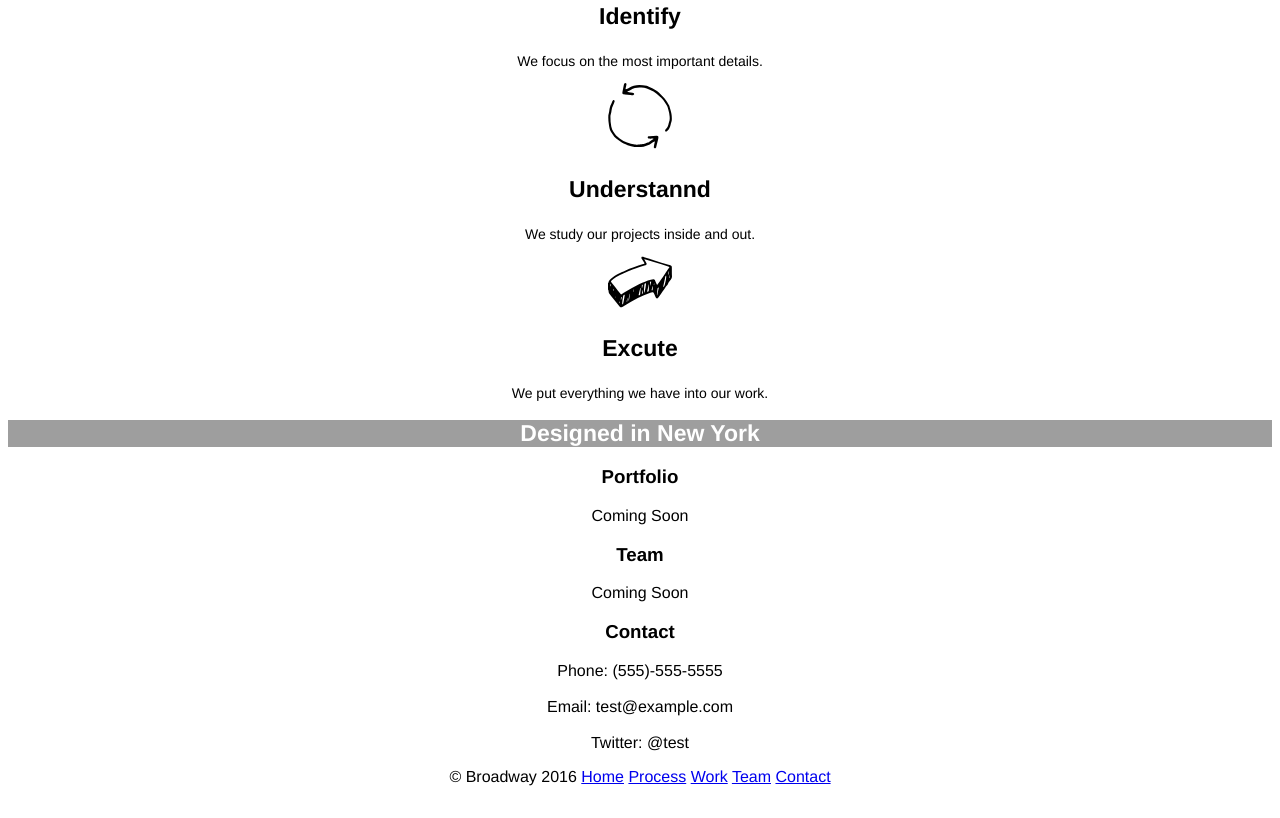
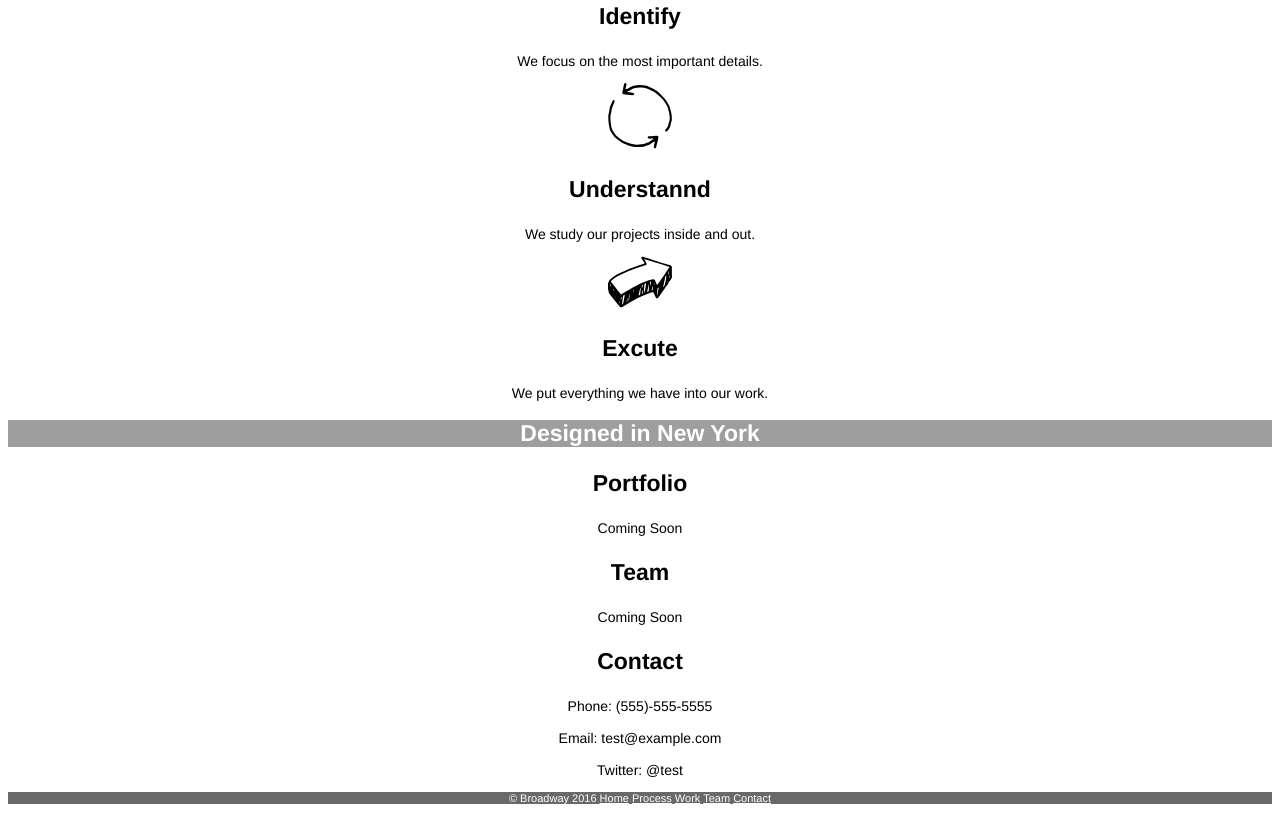
Before and after one commit to smithna84/Broadway, a plain HTML site: page index.html in a window 1280 px wide. Shown: the part 513-1331 px from the top of the page. Drawn offline with Linux system fonts and the light colour scheme; grey boxes are pictures that could not be loaded.

Commit message:
Completed style

```diff
--- a/Resources/CSS/style.css
+++ b/Resources/CSS/style.css
@@ -28,7 +28,7 @@ body{
     font-weight: bold;
   }
 
-  .Process p{
+  p{
     font-size: 14px;
   }
 
@@ -38,3 +38,28 @@ body{
     color: white;
     background-image: url(https://s3.amazonaws.com/codecademy-content/programs/freelance-one/broadway/images/the-flatiron-building.png);
   }
+
+  .Work h3{
+    font-size: 23px;
+    font-weight: bold;
+  }
+
+.Team h3{
+  font-size: 23px;
+  font-weight: bold;
+}
+
+.Contact h3{
+  font-size: 23px;
+  font-weight: bold;
+}
+
+.Footer{
+  font-size: 11px;
+  color: white;
+  background-color: dimgrey;
+}
+
+.Footer a{
+  color: white;
+}
```
